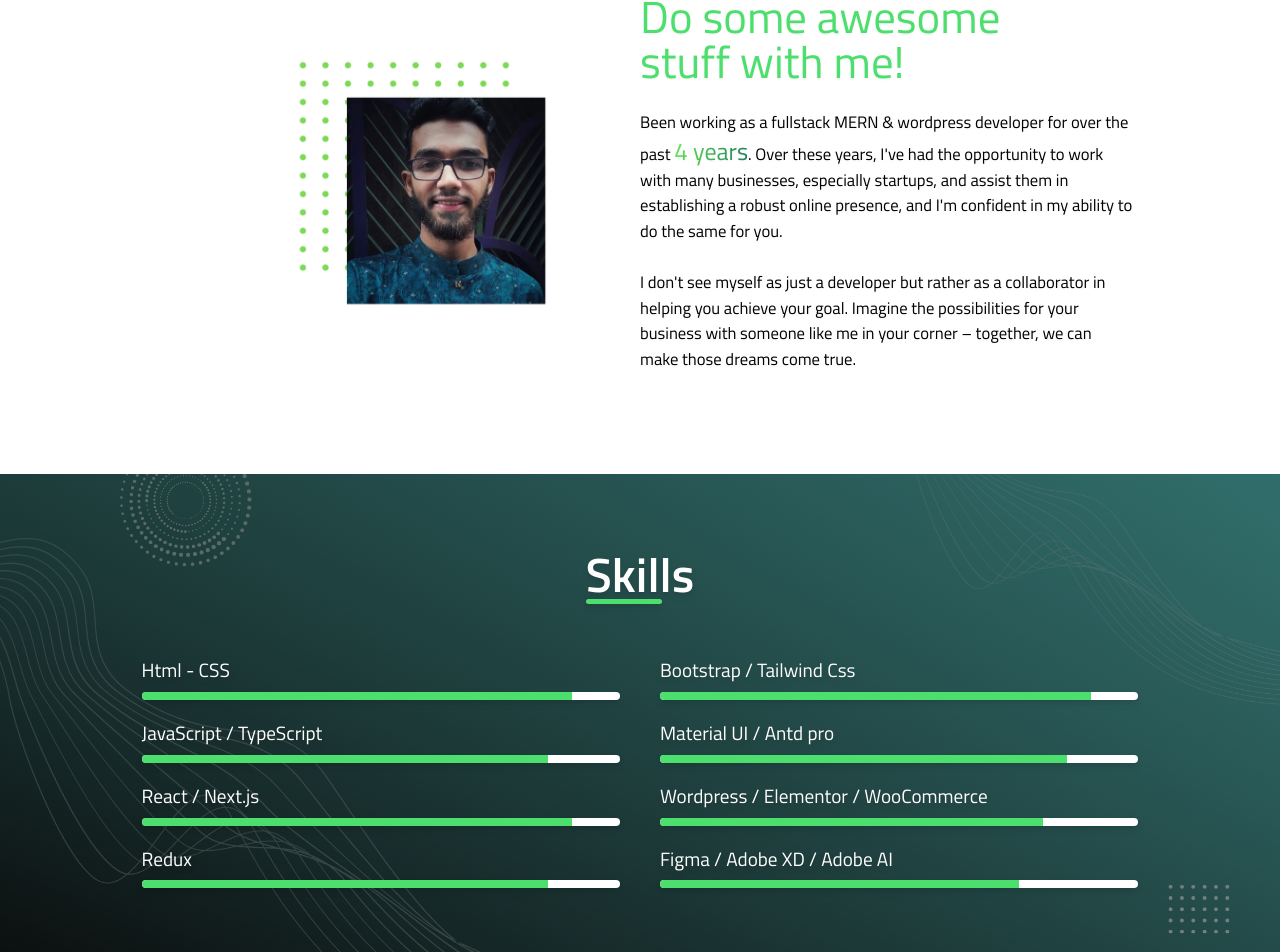
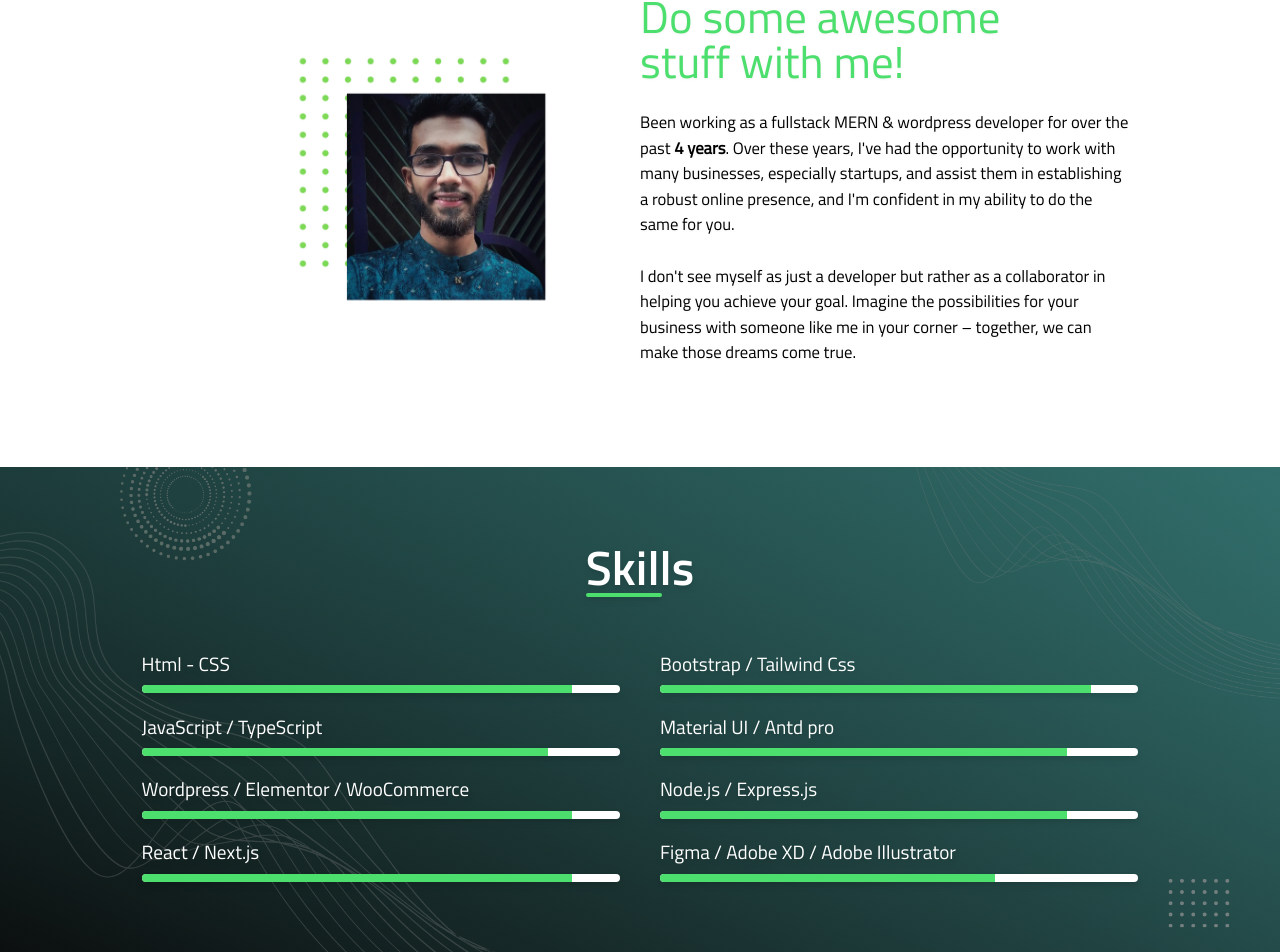
Before and after one commit to Escanor202695/Portfolio, a Next.js app: page / in a window 1280 px wide. Shown: the part 1079-2031 px from the top of the page. Built offline with nearby package versions, Linux system fonts and the light colour scheme.

Commit message:
fullstack conversion

```diff
--- a/Components/About.js
+++ b/Components/About.js
@@ -47,7 +47,7 @@ function About() {
             data-aos-once="true"
           >
             Been working as a fullstack MERN & wordpress developer for over the past{" "}
-            <span className="border-[#26514F] text-2xl bg-gradient-to-r from-[#63e352] to-[#1e825d] text-transparent bg-clip-text">
+            <span className="border-[#26514F] font-extrabold text-black bg-clip-text">
               4 years
             </span>
             . Over these years, I've had the opportunity to work with many
--- a/Components/Skills.js
+++ b/Components/Skills.js
@@ -24,14 +24,15 @@ function Skills(props) {
         <div className="yo flex-[.45]">
           <Skill title="Html - CSS" score="90" />
           <Skill title="JavaScript / TypeScript" score="85" />
+          <Skill title="Wordpress / Elementor / WooCommerce" score="90" />
           <Skill title="React / Next.js" score="90" />
-          <Skill title="Redux" score="85" />
+
         </div>
         <div className="flex-[.45]">
           <Skill title="Bootstrap / Tailwind Css" score="90" />
           <Skill title="Material UI / Antd pro" score="85" />
-          <Skill title="Wordpress / Elementor / WooCommerce" score="80" />
-          <Skill title="Figma / Adobe XD / Adobe AI" score="75" />
+          <Skill title="Node.js / Express.js" score="85" />
+          <Skill title="Figma / Adobe XD / Adobe Illustrator" score="70" />
         </div>
       </div>
       <div className="mb-12 md:mb-[3vw]"></div>
```
